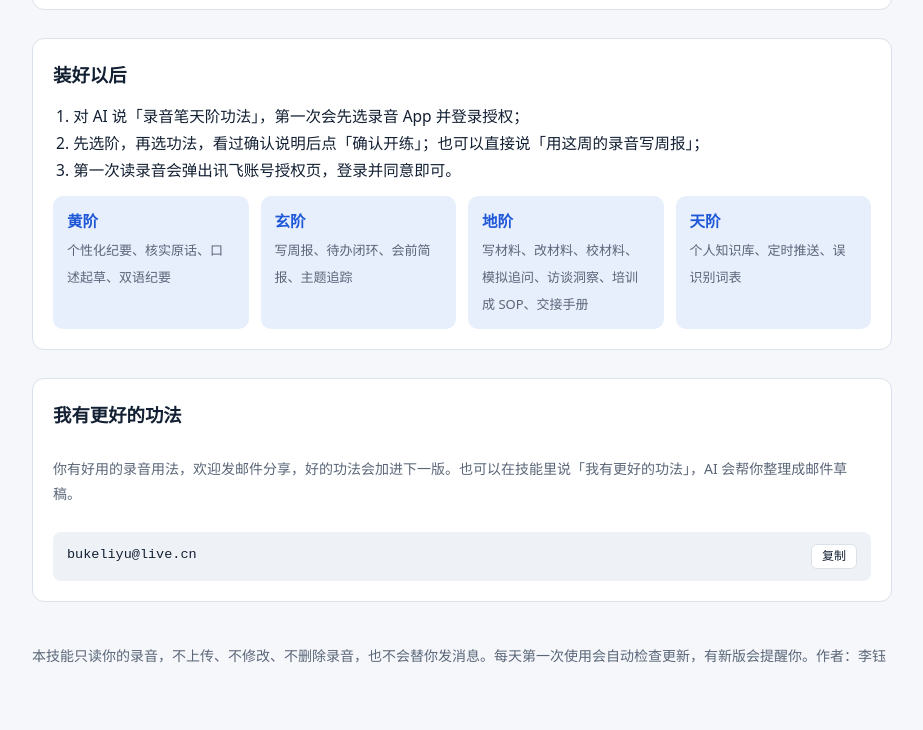
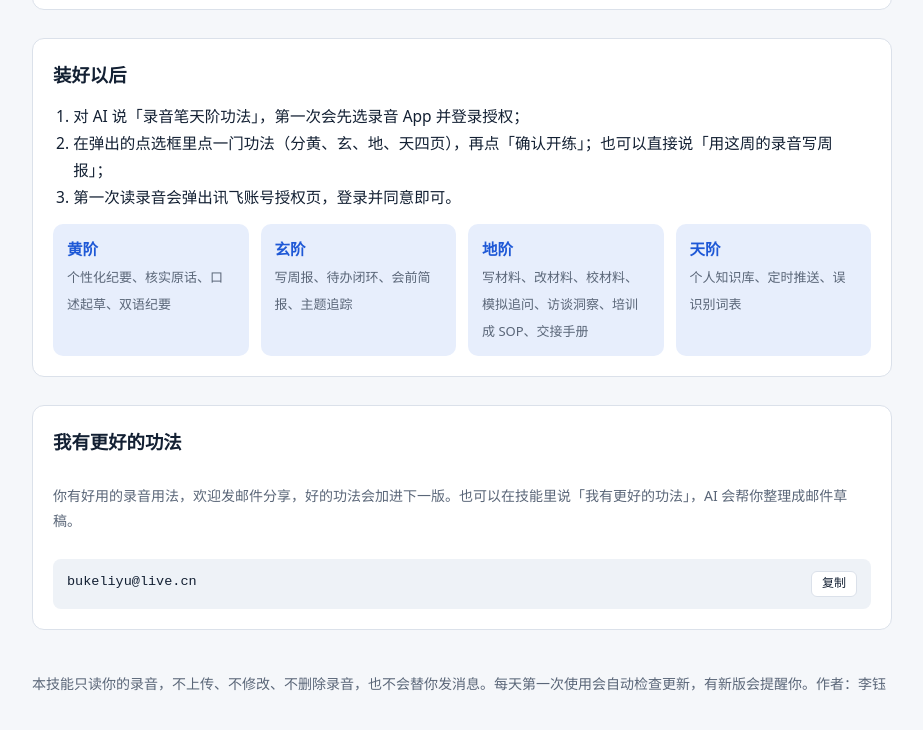
Before and after one commit to liyubuke/tianjie, a plain HTML site: page index.html in a window 1280 px wide. Shown: the part 833-1563 px from the top of the page, without its empty margins (178-1101 px from the left). Drawn offline with Linux system fonts and the light colour scheme.

Commit message:
Add files via upload

```diff
--- a/index.html
+++ b/index.html
@@ -32,7 +32,7 @@ ol{margin:0;padding-left:1.3em}
 
 <section class="card"><h2>装好以后</h2><ol>
 <li>对 AI 说「录音笔天阶功法」，第一次会先选录音 App 并登录授权；</li>
-<li>先选阶，再选功法，看过确认说明后点「确认开练」；也可以直接说「用这周的录音写周报」；</li>
+<li>在弹出的点选框里点一门功法（分黄、玄、地、天四页），再点「确认开练」；也可以直接说「用这周的录音写周报」；</li>
 <li>第一次读录音会弹出讯飞账号授权页，登录并同意即可。</li></ol>
 <div class="grid">
 <div class="lv"><b>黄阶</b><span>个性化纪要、核实原话、口述起草、双语纪要</span></div>
```
Also changed, not shown: 2 other files.
